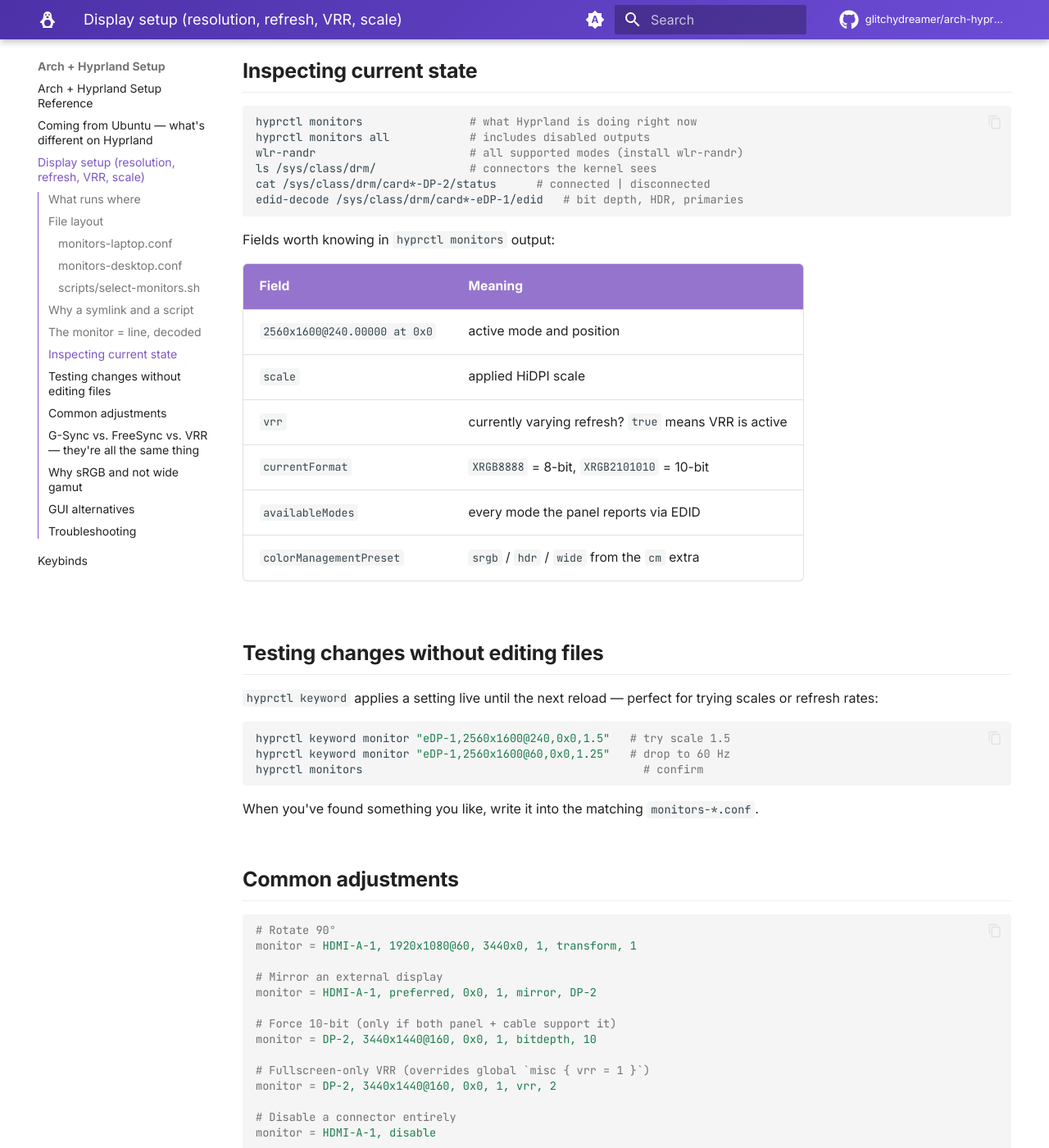
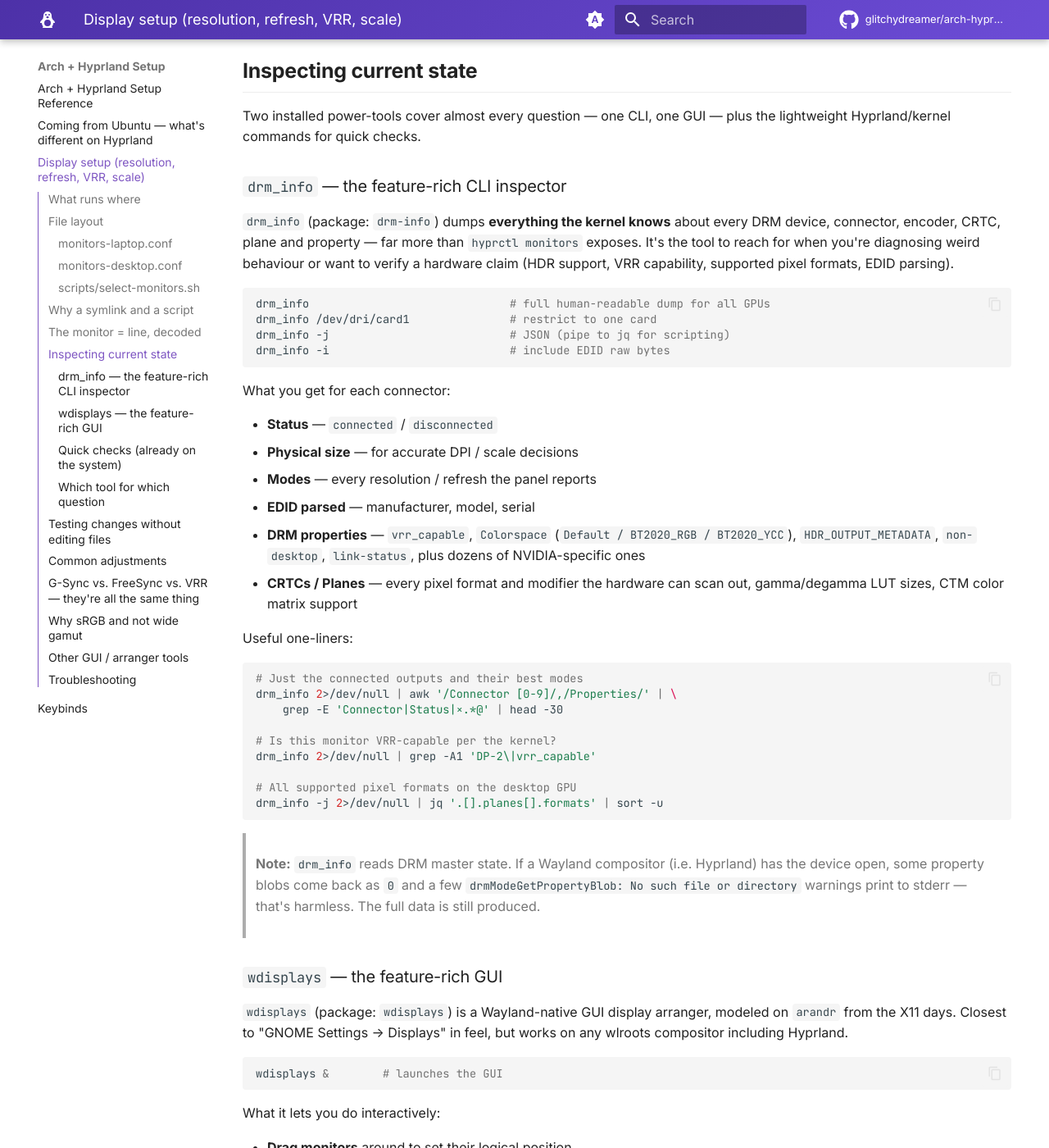
Before and after one commit to glitchydreamer/arch-hyprland-setup, an MkDocs documentation site: the page built from docs/display.md, in a window 1280 px wide and 1400 px high, scrolled down 3196 px. Shown: the whole window at 82% size. Built offline with MkDocs 1.6.1 and Material for MkDocs 9.7.7, drawn with Linux system fonts in a browser that asks for light colours; comment, search, counter and statistics services are not loaded; some of the changed text lies outside the part shown.

Commit message:
docs: feature-rich display inspection tools (drm_info + wdisplays)
Document the two newly installed display utilities — drm_info (CLI, full
kernel DRM dump) and wdisplays (Wayland GUI arranger) — with usage
examples, when-to-reach-for-which guidance, and cross-links from the
index settings table.

Co-Authored-By: Claude Opus 4.7 <noreply@anthropic.com>

````diff
--- a/docs/display.md
+++ b/docs/display.md
@@ -128,6 +128,86 @@ Full reference: <https://wiki.hyprland.org/Configuring/Monitors/>.
 
 ## Inspecting current state
 
+Two installed power-tools cover almost every question — one CLI, one GUI —
+plus the lightweight Hyprland/kernel commands for quick checks.
+
+### `drm_info` — the feature-rich CLI inspector
+
+`drm_info` (package: `drm-info`) dumps **everything the kernel knows** about
+every DRM device, connector, encoder, CRTC, plane and property — far more
+than `hyprctl monitors` exposes. It's the tool to reach for when you're
+diagnosing weird behaviour or want to verify a hardware claim (HDR support,
+VRR capability, supported pixel formats, EDID parsing).
+
+```bash
+drm_info                              # full human-readable dump for all GPUs
+drm_info /dev/dri/card1               # restrict to one card
+drm_info -j                           # JSON (pipe to jq for scripting)
+drm_info -i                           # include EDID raw bytes
+```
+
+What you get for each connector:
+
+- **Status** — `connected` / `disconnected`
+- **Physical size** — for accurate DPI / scale decisions
+- **Modes** — every resolution / refresh the panel reports
+- **EDID parsed** — manufacturer, model, serial
+- **DRM properties** — `vrr_capable`, `Colorspace`
+  (`Default / BT2020_RGB / BT2020_YCC`), `HDR_OUTPUT_METADATA`, `non-desktop`,
+  `link-status`, plus dozens of NVIDIA-specific ones
+- **CRTCs / Planes** — every pixel format and modifier the hardware can scan
+  out, gamma/degamma LUT sizes, CTM color matrix support
+
+Useful one-liners:
+
+```bash
+# Just the connected outputs and their best modes
+drm_info 2>/dev/null | awk '/Connector [0-9]/,/Properties/' | \
+    grep -E 'Connector|Status|×.*@' | head -30
+
+# Is this monitor VRR-capable per the kernel?
+drm_info 2>/dev/null | grep -A1 'DP-2\|vrr_capable'
+
+# All supported pixel formats on the desktop GPU
+drm_info -j 2>/dev/null | jq '.[].planes[].formats' | sort -u
+```
+
+> **Note:** `drm_info` reads DRM master state. If a Wayland compositor (i.e.
+> Hyprland) has the device open, some property blobs come back as `0` and a
+> few `drmModeGetPropertyBlob: No such file or directory` warnings print to
+> stderr — that's harmless. The full data is still produced.
+
+### `wdisplays` — the feature-rich GUI
+
+`wdisplays` (package: `wdisplays`) is a Wayland-native GUI display arranger,
+modeled on `arandr` from the X11 days. Closest to "GNOME Settings → Displays"
+in feel, but works on any wlroots compositor including Hyprland.
+
+```bash
+wdisplays &        # launches the GUI
+```
+
+What it lets you do interactively:
+
+- **Drag monitors** around to set their logical position
+- **Resolution & refresh rate** dropdown per monitor (driven by what wlroots
+  reports — same list `wlr-randr` shows)
+- **Scale** spinner (fractional supported, but XWayland caveat applies)
+- **Rotation** (normal / 90 / 180 / 270 / flipped variants)
+- **Adaptive sync** (VRR) toggle per monitor
+- **Enable / disable** each output
+- **Apply** to test, **Save** to keep (Hyprland persists via its wlr-output
+  manager bridge — `hyprctl reload` will revert to your config files, so
+  treat the GUI as scratch space)
+
+When to reach for it: testing scales/refresh rates without leaving the
+desktop, arranging a docked external monitor, confirming what modes a panel
+actually offers. When **not** to: making permanent changes — those still
+belong in `monitors-*.conf` so they survive a reload and the
+laptop ↔ desktop swap.
+
+### Quick checks (already on the system)
+
 ```bash
 hyprctl monitors                # what Hyprland is doing right now
 hyprctl monitors all            # includes disabled outputs
@@ -144,9 +224,20 @@ Fields worth knowing in `hyprctl monitors` output:
 | `2560x1600@240.00000 at 0x0` | active mode and position |
 | `scale` | applied HiDPI scale |
 | `vrr` | currently varying refresh? `true` means VRR is active |
-| `currentFormat` | `XRGB8888` = 8-bit, `XRGB2101010` = 10-bit |
+| `currentFormat` | `XRGB8888` = 8-bit, `XBGR2101010` = 10-bit, `XBGR2101010` w/ `cm hdr` = 10-bit HDR |
 | `availableModes` | every mode the panel reports via EDID |
 | `colorManagementPreset` | `srgb` / `hdr` / `wide` from the `cm` extra |
+
+### Which tool for which question
+
+| Question | Reach for |
+|---|---|
+| What's Hyprland doing *right now*? | `hyprctl monitors` |
+| What modes does this panel support? | `wlr-randr` or `drm_info` |
+| Does this monitor really support 10-bit / HDR / VRR? | `drm_info` + `edid-decode` |
+| Try a layout / scale visually | `wdisplays` |
+| Diagnose "no signal" on a connector | `drm_info` (look at `link-status`, EDID blob present?) |
+| Dump everything for a bug report | `drm_info -j > drm.json` |
 
 ## Testing changes without editing files
 
@@ -241,15 +332,16 @@ hyprctl keyword monitor "DP-2,3440x1440@159.96,0x0,1,bitdepth,10,cm,wide,vrr,0"
 hyprctl keyword monitor "DP-2,3440x1440@159.96,0x0,1,bitdepth,10,cm,srgb,vrr,0"
 ```
 
-## GUI alternatives
+## Other GUI / arranger tools
 
-If you'd rather drag boxes around than edit a file:
+`wdisplays` (above) is the installed default. A few alternatives if its
+feature set ever falls short:
 
 | Tool | Install | What it does |
 |---|---|---|
-| `nwg-displays` | `pacman -S nwg-displays` | GUI arranger; writes `monitor =` lines straight into Hyprland config |
-| `wdisplays` | `pacman -S wdisplays` | Generic wlroots display GUI |
+| `nwg-displays` | `pacman -S nwg-displays` | GUI arranger that writes `monitor =` lines straight into Hyprland config — useful if you want the GUI to *persist* changes |
 | `kanshi` | `pacman -S kanshi` | Profile-based auto-switching (e.g. dock vs. undock) |
+| `kscreen-doctor` (KDE) | `pacman -S libkscreen` | KDE's CLI; works partially on Hyprland via wlr-output protocol |
 
 The script-based setup here predates and supersedes `kanshi` for the
 laptop ↔ desktop swap — but `kanshi` is the right tool if you want, say,
````
Also changed, not shown: docs/index.md (+2 -0 lines).
